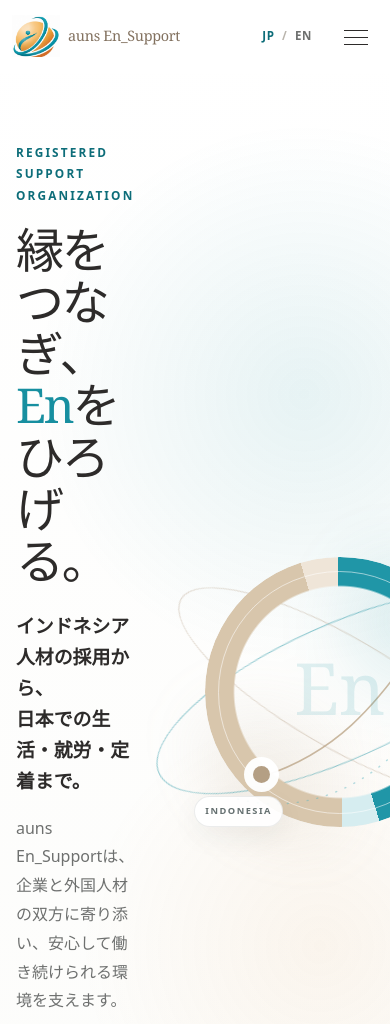
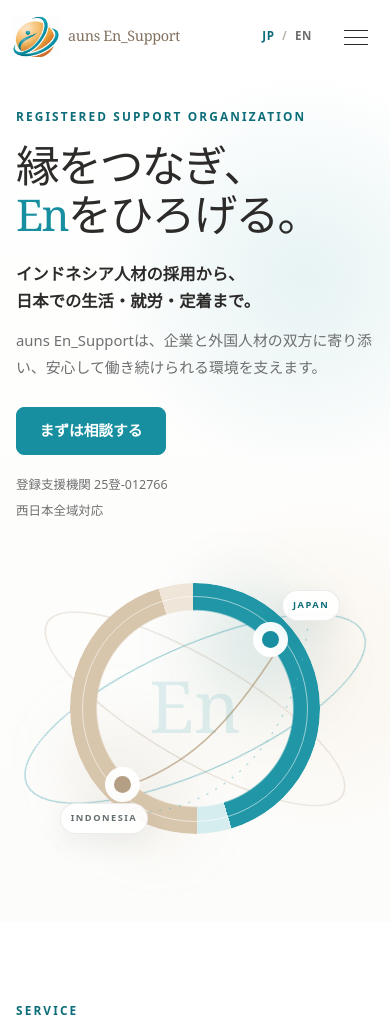
Before and after one commit to katsuma1029-netizen/auns-en-support-preview, a plain HTML site: page index.html in a window 390 px wide. Shown: the top 1024 px of the page. Drawn offline with Linux system fonts and the light colour scheme.

Commit message:
Refine V6 mobile layout

```diff
--- a/assets/css/style.css
+++ b/assets/css/style.css
@@ -2110,3 +2110,181 @@
     padding: 12px 0;
   }
 }
+
+/* =========================================================
+   V6 mobile refinements: HERO readability and mobile polish
+   ========================================================= */
+@media (max-width: 820px) {
+  .hero {
+    min-height: auto;
+    padding: calc(var(--header-height) + 42px) 0 54px;
+  }
+
+  .hero-grid {
+    min-height: auto;
+    grid-template-columns: minmax(0, 1fr);
+    align-items: start;
+    gap: 26px;
+  }
+
+  .hero-copy {
+    width: 100%;
+    max-width: none;
+  }
+
+  .hero-title {
+    margin: 14px 0 22px;
+    font-size: clamp(2.7rem, 10.8vw, 4.2rem);
+    line-height: 1.12;
+    letter-spacing: -0.04em;
+  }
+
+  .hero-title-line {
+    display: block;
+    white-space: nowrap;
+  }
+
+  .hero-lead {
+    font-size: clamp(1.05rem, 4.6vw, 1.28rem);
+    line-height: 1.65;
+  }
+
+  .hero-text {
+    max-width: 36rem;
+  }
+
+  .hero-actions {
+    margin-top: 26px;
+  }
+
+  .hero-actions .button {
+    min-width: 154px;
+    padding-inline: 22px;
+    white-space: nowrap;
+  }
+
+  .hero-meta {
+    margin-top: 20px;
+  }
+
+  .hero-visual {
+    width: 100%;
+    min-height: 330px;
+    margin-top: 2px;
+  }
+
+  .hero-network {
+    width: min(88vw, 390px);
+    margin-inline: auto;
+  }
+}
+
+@media (max-width: 520px) {
+  .hero {
+    padding: calc(var(--header-height) + 34px) 0 48px;
+  }
+
+  .hero-grid {
+    gap: 20px;
+  }
+
+  .hero-title {
+    font-size: clamp(2.45rem, 11.2vw, 3.15rem);
+    line-height: 1.12;
+  }
+
+  .hero-title-line {
+    white-space: nowrap;
+  }
+
+  .hero-lead {
+    margin-bottom: 12px;
+    font-size: 1.02rem;
+  }
+
+  .hero-text {
+    font-size: 0.93rem;
+    line-height: 1.8;
+  }
+
+  .hero-actions .button {
+    min-height: 48px;
+    min-width: 150px;
+    padding-inline: 20px;
+    font-size: 0.92rem;
+  }
+
+  .hero-meta {
+    font-size: 0.78rem;
+    line-height: 1.65;
+  }
+
+  .hero-visual {
+    min-height: 300px;
+  }
+
+  .hero-network {
+    width: min(86vw, 330px);
+  }
+
+  .service-visual {
+    width: 138px;
+    height: 138px;
+    opacity: 0.14;
+  }
+
+  .service-card:nth-child(even) .service-visual {
+    opacity: 0.18;
+  }
+
+  .company-list dt {
+    font-size: 0.86rem;
+  }
+
+  .company-list dd {
+    font-size: 0.96rem;
+    line-height: 1.7;
+  }
+
+  .section-contact {
+    padding: 82px 0;
+  }
+
+  .contact-copy p:last-child {
+    font-size: 0.94rem;
+    line-height: 1.8;
+  }
+
+  .contact-link {
+    grid-template-columns: 64px minmax(0, 1fr);
+    padding: 22px 0;
+  }
+
+  .contact-link span {
+    font-size: 0.72rem;
+  }
+
+  .contact-link strong {
+    font-size: 1.05rem;
+    overflow-wrap: anywhere;
+  }
+
+  .site-footer {
+    padding: 54px 0 24px;
+  }
+
+  .footer-brand p,
+  .footer-info p,
+  .footer-links {
+    font-size: 0.9rem;
+    line-height: 1.8;
+  }
+
+  .footer-bottom {
+    margin-top: 38px;
+  }
+
+  .footer-bottom small {
+    font-size: 0.76rem;
+  }
+}
```
